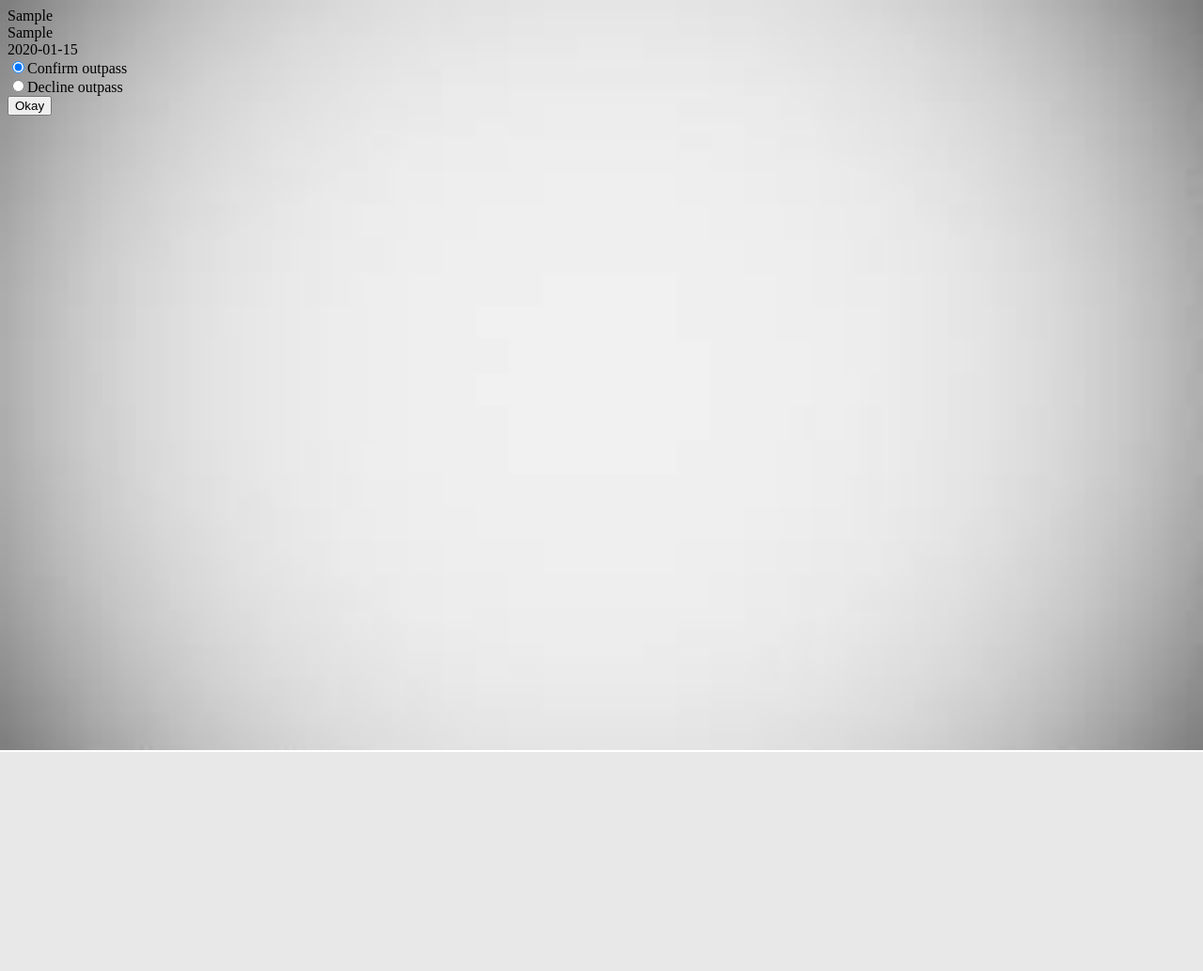
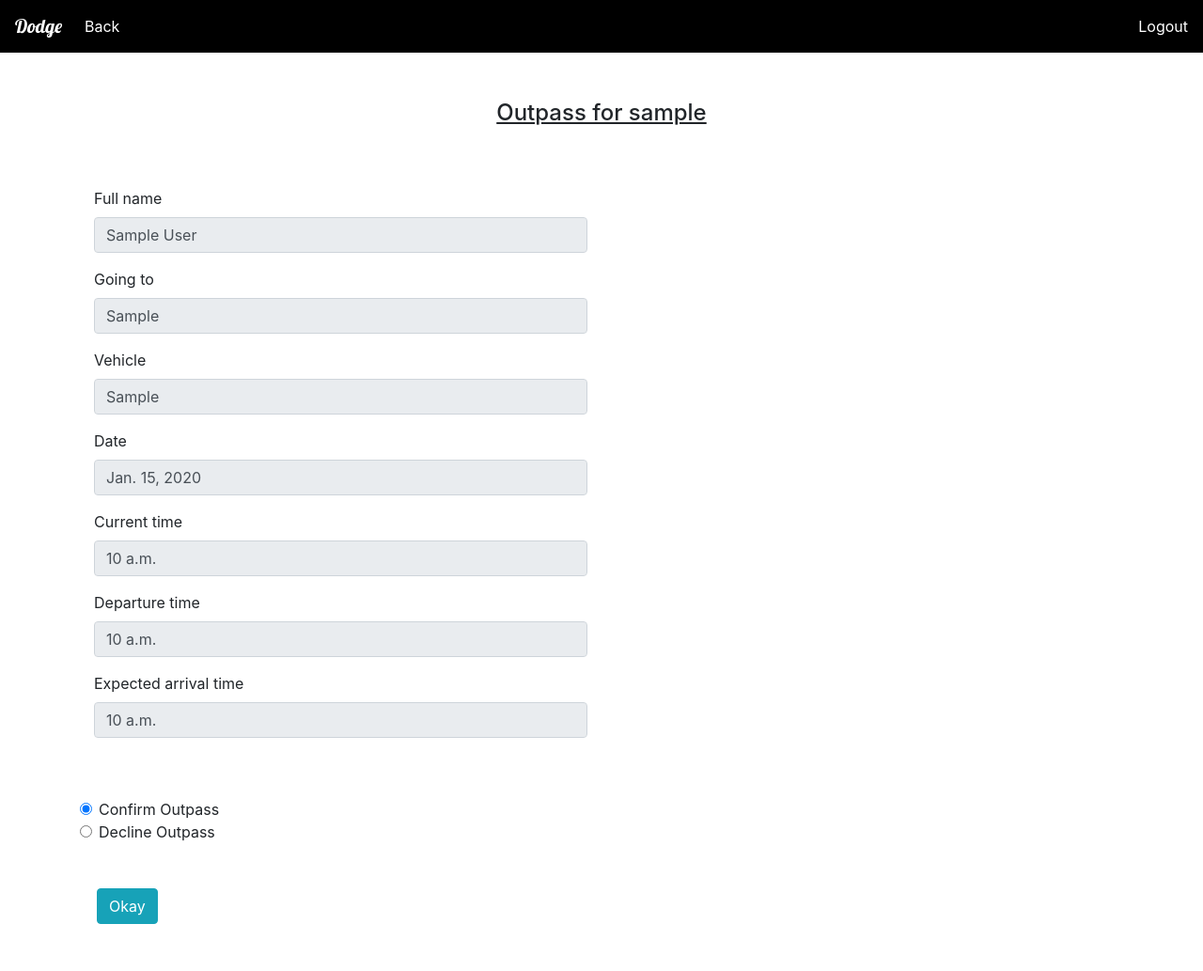
Before and after one commit to griffy06/My_dodge, a Django app: template dodge/warden/templates/warden/index_page.html in a window 1280 px wide. Shown: the whole page at 94% size. Before the commit the page ends 800 px from the top, so only its background shows below. Run offline with Django 3.2, Linux system fonts and the light colour scheme; the template is opened without the code that fills it: values that come from a table or form of the project are taken from there, others are empty; tables that the repository leaves empty hold one stand-in row (values such as "Sample post"); some libraries are stand-ins or nearby versions.

Commit message:
Downloading outpass left

```diff
--- a/dodge/outpass/templates/outpass/declined.html
+++ b/dodge/outpass/templates/outpass/declined.html
@@ -5,6 +5,7 @@
     <title>Title</title>
 </head>
 <body>
+{{ hey }}
 Outpass declined
 </body>
 </html>
--- a/dodge/outpass/templates/outpass/outpass_page.html
+++ b/dodge/outpass/templates/outpass/outpass_page.html
@@ -30,7 +30,7 @@ You need to fill in the following details:
     </div>
 <div>
     <div class="container" style="margin-top:5%;">
-<form action="" method="post">
+<form action="{% url 'warden' %}" method="post">
     {% csrf_token %}
   <div class="form-group col-md-6">
     <label for="full_name">Full name</label>
--- a/dodge/register/views.py
+++ b/dodge/register/views.py
@@ -21,5 +21,5 @@ class UserFormView(View):
          password = request.POST.get('password')
          email = request.POST.get('email')
          User.objects.create_user(username=username,email=email,password=password)
-         Profile.objects.create(username=username,time="00:00",vehicle="None",destination="None",permitted=False)
+         Profile.objects.create(username=username,permitted="no")
         return redirect('main')
--- a/dodge/warden/models.py
+++ b/dodge/warden/models.py
@@ -1,10 +1,14 @@
 from django.db import models
 
 class Student(models.Model):
-    username = models.CharField(max_length=100)
-    destination = models.CharField(max_length=100)
-    vehicle = models.CharField(max_length=100)
-    time = models.CharField(max_length=100)
+    username = models.CharField(max_length=100,default=None)
+    destination = models.CharField(max_length=100,default=None)
+    vehicle = models.CharField(max_length=100,default=None)
+    present_time = models.TimeField(default=None)
+    arrival_time = models.TimeField(default=None)
+    departure_time = models.TimeField(default=None)
+    full_name = models.CharField(max_length=100,default=None)
+    date = models.DateField(null=True,blank=True)
 
 
     def __str__(self):
--- a/dodge/warden/templates/warden/index_page.html
+++ b/dodge/warden/templates/warden/index_page.html
@@ -4,17 +4,72 @@
 <head>
     <meta charset="UTF-8">
     <title>Title</title>
-    <link rel="stylesheet" type="text/css" href="{% static 'warden/style.css' %}" />
+    <link rel="stylesheet" href="https://stackpath.bootstrapcdn.com/bootstrap/4.3.1/css/bootstrap.min.css" integrity="sha384-ggOyR0iXCbMQv3Xipma34MD+dH/1fQ784/j6cY/iJTQUOhcWr7x9JvoRxT2MZw1T" crossorigin="anonymous">
+    <link href="https://fonts.googleapis.com/css?family=Cookie|Lobster|Satisfy&display=swap" rel="stylesheet">
+    <!--<link rel="stylesheet" type="text/css" href="{% static 'warden/style.css' %}" />-->
 </head>
 <body>
-{{ ind.destination }}<br>
-{{ ind.vehicle }}<br>
-{{ ind.time }}
+<nav class="navbar navbar-expand-xl navbar-dark" style="background-color: black">
+
+  <span class="navbar-brand" style="font-family: 'Lobster', cursive;">Dodge</span>
+  <button class="navbar-toggler" type="button" data-toggle="collapse" data-target="#navbarSupportedContent" aria-controls="navbarSupportedContent" aria-expanded="false" aria-label="Toggle navigation">
+    <span class="navbar-toggler-icon"></span>
+  </button>
+  <div class="collapse navbar-collapse" id="navbarSupportedContent">
+    <ul class="navbar-nav mr-auto">
+      <li class="nav-item active">
+        <a class="nav-link" href="{% url 'warden' %}">Back <span class="sr-only">(current)</span></a>
+      </li>
+    </ul>
+      <span class="navbar-text"><a href="{% url 'main' %}">Logout</a> </span>
+  </div>
+</nav>
+<div style="text-align: center;margin-top: 50px;text-decoration: underline"><h4>Outpass for {{ ind.username }}</h4></div>
+<div class="container" style="margin-top:5%;">
 <form action="{% url 'outpass' user.id %}" method="post">
     {% csrf_token %}
-    <input type="radio" id="yes" name="allow" value="Confirm Outpass" checked/>Confirm outpass<br>
-    <input type="radio" id="no" name="allow" value="Decline Outpass" />Decline outpass<br>
-    <input type="submit" value="Okay">
+  <div class="form-group col-md-6">
+    <label for="full_name">Full name</label>
+    <input type="text" class="form-control" id="full_name" name="full_name" value="{{ ind.full_name }}" disabled >
+
+  </div>
+  <div class="form-group col-md-6">
+    <label for="destination">Going to</label>
+    <input type="text" class="form-control" id="destination" name="destination" value="{{ ind.destination }}" disabled>
+  </div>
+    <div class="form-group col-md-6">
+    <label for="vehicle">Vehicle</label>
+    <input type="text" class="form-control" id="vehicle" name="vehicle" value="{{ ind.vehicle }}" disabled>
+  </div>
+    <div class="form-group col-md-6">
+    <label for="date">Date</label>
+    <input type="text" class="form-control" id="date" name="date" value="{{ ind.date }}" disabled>
+  </div>
+    <div class="form-group col-md-6">
+    <label for="present_time">Current time</label>
+    <input type="text" class="form-control" id="present_time" name="present_time" value="{{ ind.present_time }}" disabled>
+  </div>
+    <div class="form-group col-md-6">
+    <label for="departure_time">Departure time</label>
+    <input type="text" class="form-control" id="departure_time" name="departure_time" value="{{ ind.departure_time }}" disabled>
+  </div>
+    <div class="form-group col-md-6">
+    <label for="arrival_time">Expected arrival time</label>
+    <input type="text" class="form-control" id="arrival_time" name="arrival_time" value="{{ ind.arrival_time }}" disabled>
+  </div><br>
+    &nbsp&nbsp&nbsp&nbsp&nbsp&nbsp
+    <div class="form-check">
+  <input class="form-check-input" type="radio" name="allow" value="confirm" checked>Confirm Outpass
+
+<br>
+<!--<div class="form-check">-->
+  <input class="form-check-input" type="radio" name="allow" value="decline">Decline Outpass
+
+</div>
+    <br><br>&nbsp&nbsp&nbsp
+  <button type="submit" class="btn btn-info">Okay</button>
 </form>
+</div>
+<div style="margin-bottom: 50px"></div>
 </body>
 </html>
```
Also changed, not shown: dodge/login/views.py (+5 -2 lines), dodge/outpass/models.py (+10 -6 lines), dodge/outpass/views.py (+17 -8 lines), dodge/warden/templates/warden/warden_page.html (+28 -4 lines), dodge/warden/views.py (+7 -3 lines), dodge/db.sqlite3, dodge/outpass/migrations/0001_initial.py, dodge/outpass/migrations/0002_auto_20190628_1614.py (deleted), dodge/outpass/migrations/0002_auto_20190701_2307.py (added), dodge/warden/migrations/0002_auto_20190701_1506.py (added), dodge/warden/migrations/0003_auto_20190701_1516.py (added).
